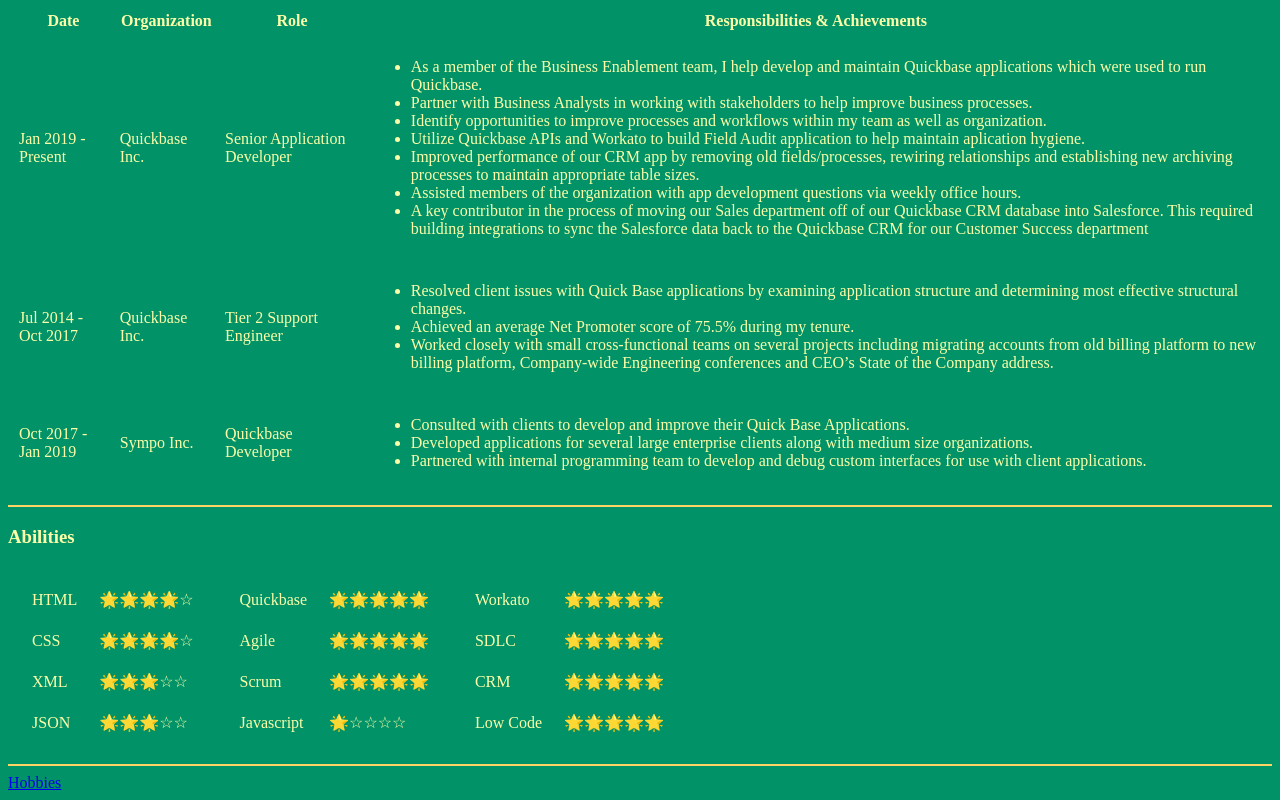
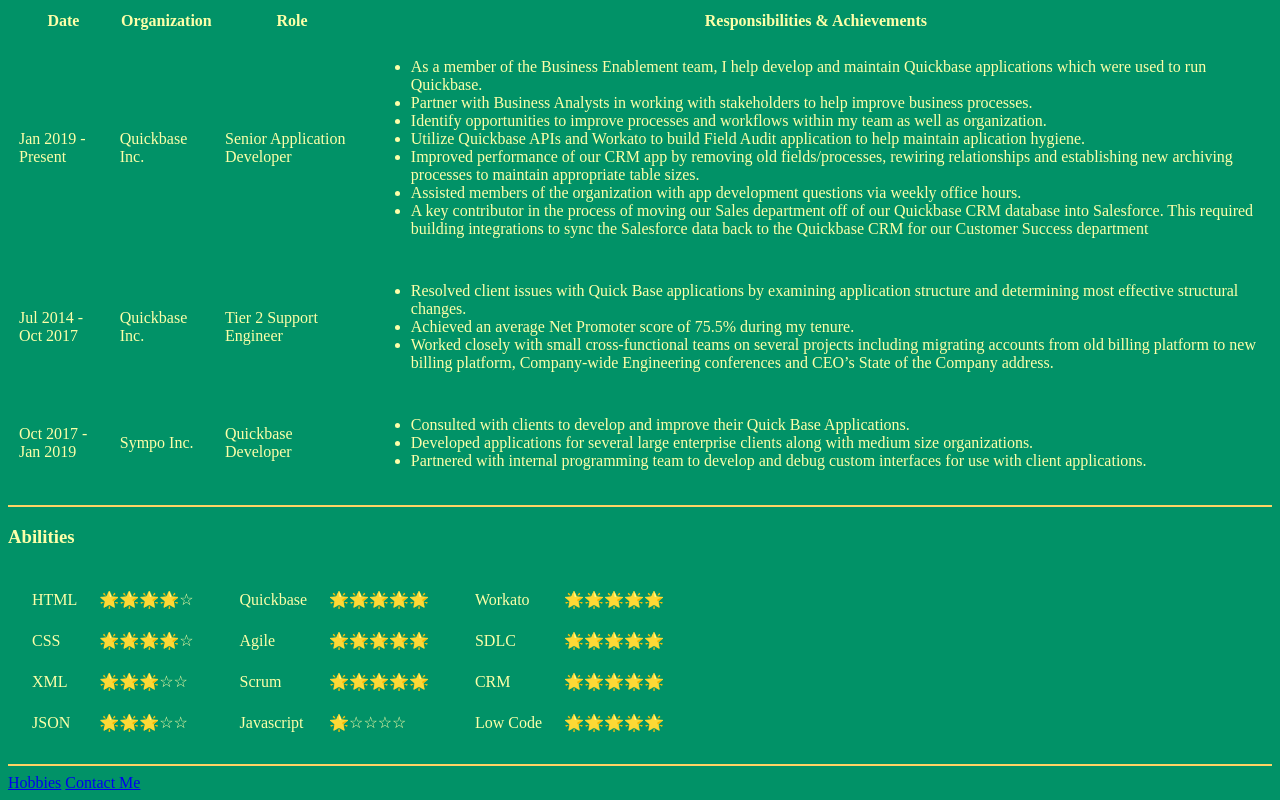
Before and after one commit to slumpjones/cv, a plain HTML site: page index.html in a window 1280 px wide. Shown: the part 492-1292 px from the top of the page. Drawn offline with Linux system fonts and the light colour scheme.

Commit message:
Update index.html
Updating link section

```diff
--- a/index.html
+++ b/index.html
@@ -156,9 +156,8 @@
     </tr>
   </table>
   <hr color="#FFD365">
-  <!--<a href="index.html">Home</a>-->
   <a href="hobbies.html">Hobbies</a>
-  <!--<a href="contactme.html">Contact Me</a>-->
+  <a href="contactme.html">Contact Me</a>
 </body>
 
 </html>
```
